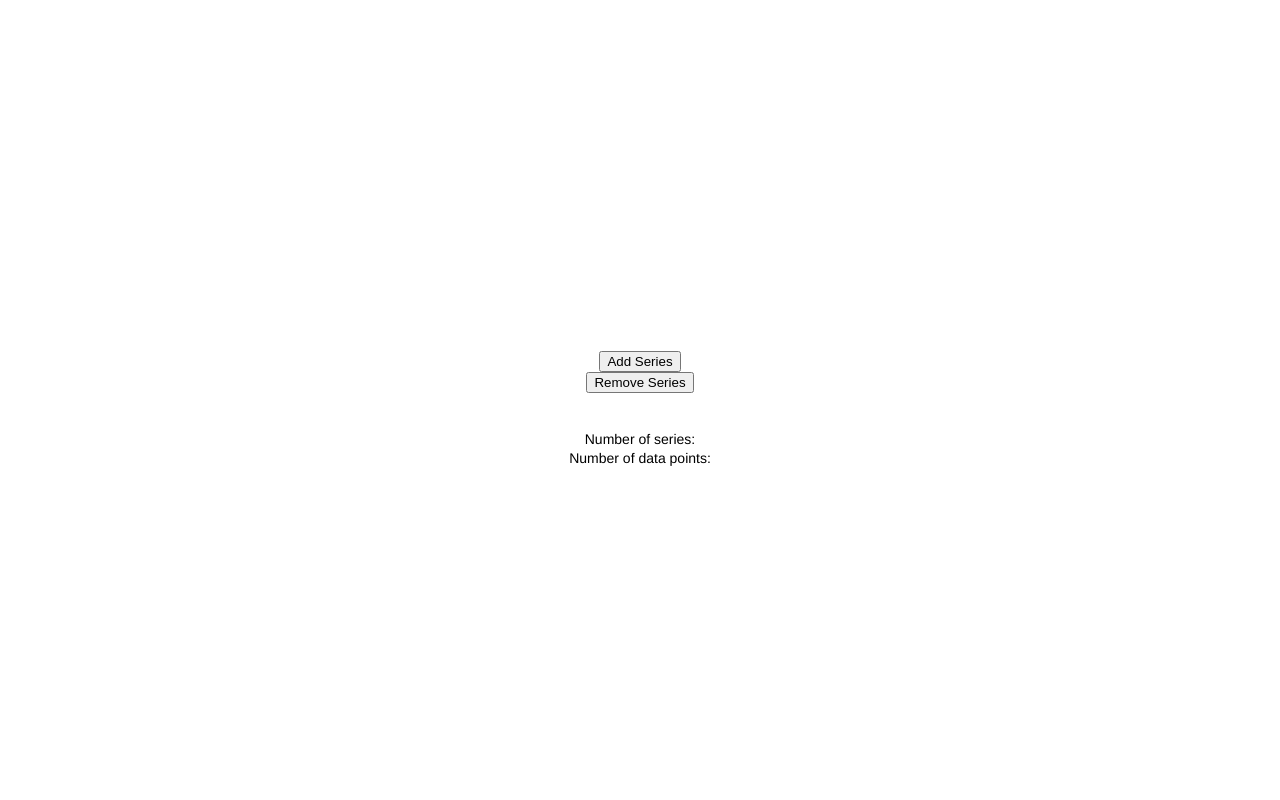
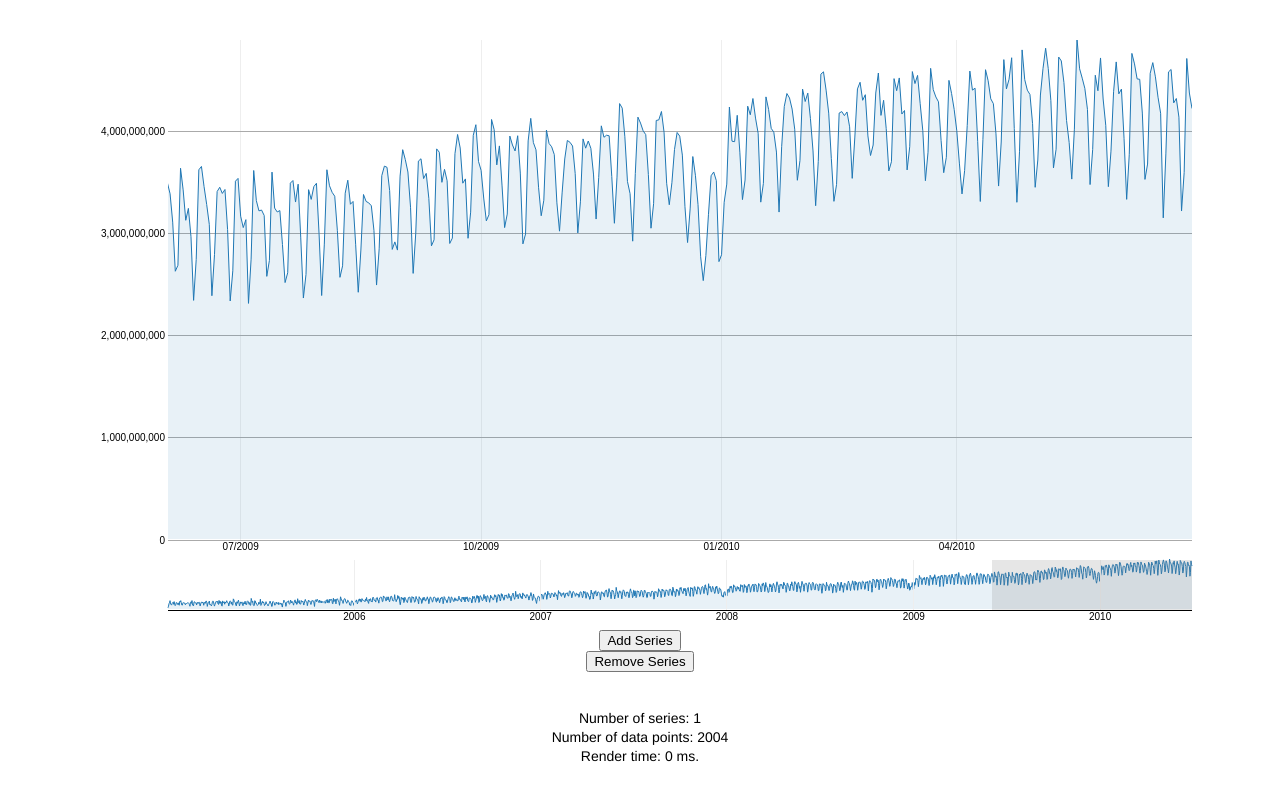
Before and after one commit to akiani/megaseries, a plain HTML site: page demo/index.html in a window 1280 px wide. Drawn offline with Linux system fonts and the light colour scheme.

Commit message:
wrong path

```diff
--- a/demo/index.html
+++ b/demo/index.html
@@ -6,7 +6,7 @@ body,td {
     font: 14px/134% Helvetica Neue, sans-serif;
 }
 </style>
-<script src="../protovis-d3.2.js"></script>
+<script src="lib/protovis-d3.2.js"></script>
 <script type="text/javascript" src="MegaSeries_test_data.js"></script>
 <script type="text/javascript" src="../MegaSeries.js"></script>
 </head>
```
